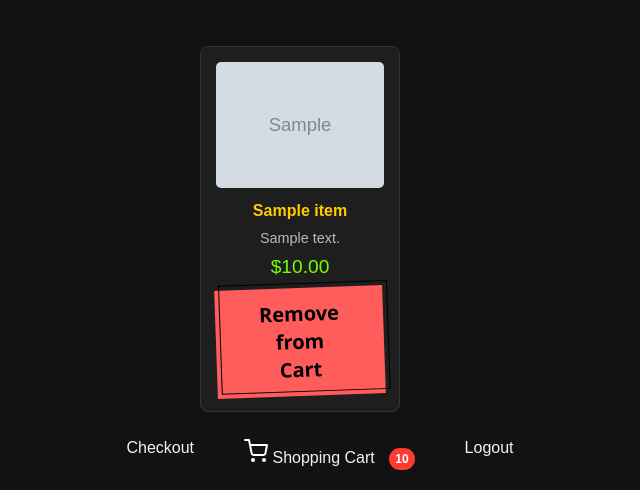
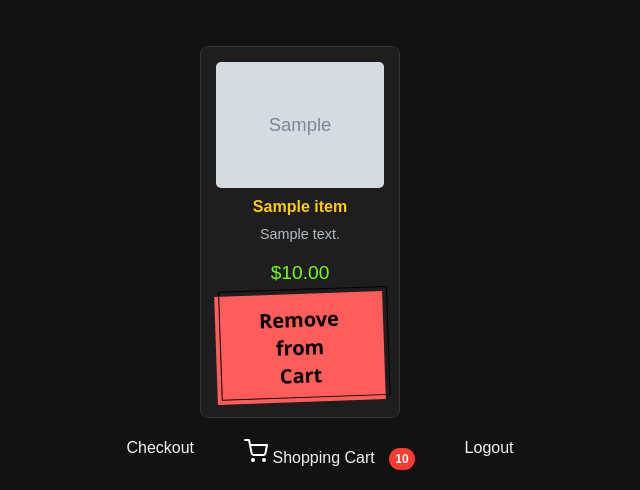
Before and after one commit to JieniusCoder/JieStoreNew, a Django app: page /items/ in a window 1280 px wide. Shown: the part 310-800 px from the top of the page, without its empty margins (340-980 px from the left). Run offline with Django 5.2, Linux system fonts and the light colour scheme; a user stored in the database is signed in; tables that the repository leaves empty hold one stand-in row (values such as "Sample post"); grey boxes marked "Sample" are stand-in pictures.

Commit message:
update card styling

```diff
--- a/JieStore/JieStoreApp/static/css/storefront.css
+++ b/JieStore/JieStoreApp/static/css/storefront.css
@@ -271,6 +271,15 @@ h2 {
   width: 200px;
   text-align: center;
   transition: transform 0.2s;
+  display: flex;
+  flex-direction: column;
+}
+
+.item-card .cart-form {
+  display: flex;
+  flex-direction: column;
+  flex: 1;
+  min-height: 0;
 }
 
 .item-card:hover {
@@ -292,6 +301,9 @@ h2 {
 .item-description {
   font-size: 0.9em;
   color: #b0bec5;
+  margin-bottom: 10px;
+  flex: 1;
+  min-height: 0;
 }
 
 .item-price {
```
